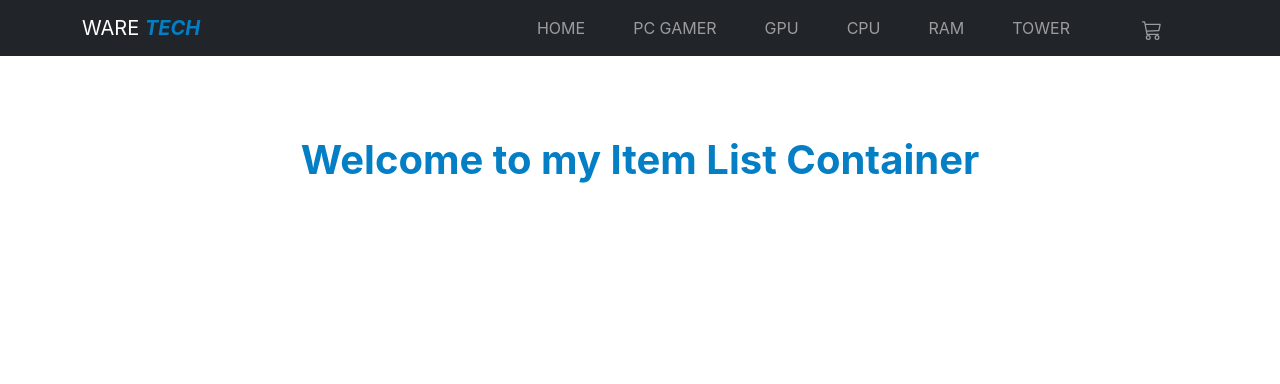
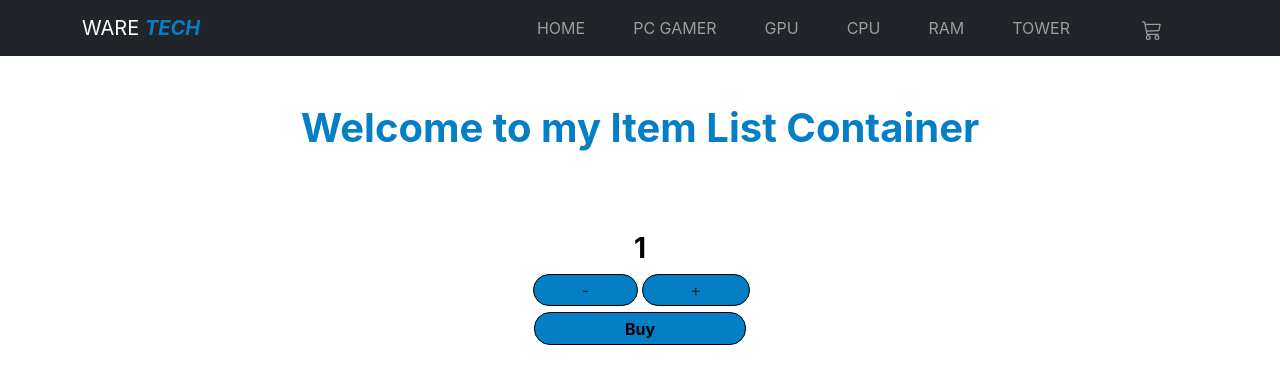
Before and after one commit to IboConticello/app-conticello, a React (Create React App) app: page / in a window 1280 px wide. Shown: the top 384 px of the page. Built offline with nearby package versions, Linux system fonts and the light colour scheme.

Commit message:
Desafio Componentes 2 - ItemCount

```diff
--- a/src/App.js
+++ b/src/App.js
@@ -7,7 +7,7 @@ function App() {
   return (
     <div className="App">
       <Navbar />
-      <ItemListContainer />
+      <ItemListContainer greeting='Welcome to my Item List Container'/>
     </div>
   );
 }
--- /dev/null
+++ b/src/components/ItemCount/ItemCount.css
@@ -0,0 +1,32 @@
+.counter {
+    margin-top: 5rem;
+    color: black;
+    font-weight: bolder;
+}
+
+.btn {
+    margin-left: 0.2rem;
+    padding: 0.2rem 3rem;
+    background-color: #047ec4;
+    border-radius: 1rem;
+    border: 1px solid black;
+}
+
+.btn:hover {
+    cursor: pointer;
+    background-color: #086397;
+}
+
+.btnBuy {
+    font-weight: bolder;
+    margin-top: 0.4rem;
+    padding: 0.2rem 5.6rem;
+    background-color: #047ec4;
+    border-radius: 1rem;
+    border: 1px solid black;
+}
+
+.btnBuy:hover {
+    cursor: pointer;
+    background-color: #086397;
+}
--- /dev/null
+++ b/src/components/ItemCount/ItemCount.js
@@ -0,0 +1,30 @@
+import React, { useState } from "react";
+import "./ItemCount.css";
+
+const ItemCount = ({ stock, initial, onAdd }) => {
+    const [count, setCount] = useState(initial);
+
+    const increment = () => {
+        if (count < stock) {
+            setCount(count + 1);
+        }
+    };
+
+    const decrement = () => {
+        if (count > 0) {
+            setCount(count - 1);
+        }
+    };
+
+    return (
+        <div>
+            <h3 className="counter">{count}</h3>
+            <button className="btn" onClick={decrement}>-</button>
+            <button className="btn" onClick={increment}>+</button>
+            <br/>
+            <button className="btnBuy" onClick={() => onAdd(count)}>Buy</button>
+        </div>
+    );
+};
+
+export default ItemCount;
--- a/src/components/ItemListContainer/ItemListContainer.css
+++ b/src/components/ItemListContainer/ItemListContainer.css
@@ -1,5 +1,5 @@
 .greeting {
-    padding-top: 5rem;
+    padding-top: 3rem;
     color: #047ec4;
     font-weight: bolder;
 }
--- a/src/components/ItemListContainer/ItemListContainer.js
+++ b/src/components/ItemListContainer/ItemListContainer.js
@@ -1,9 +1,20 @@
 import './ItemListContainer.css';
+import ItemCount from '../ItemCount/ItemCount'
 
 
-const ItemListContainer = () => {
+const ItemListContainer = ({greeting}) => {
+    const onAdd = (count) => {
+        if (count > 0) {
+            console.log(`Added to cart: ${count}!`);
+            alert(`Added to cart: ${count}!`);
+        }
+    };
+
     return (
-        <h1 className="greeting">Welcome to my Item List Container</h1>
+        <div>
+        <h1 className="greeting">{greeting}</h1>
+        <ItemCount stock={13} initial={1} onAdd={onAdd} />
+        </div>
     )
 }
 
```
